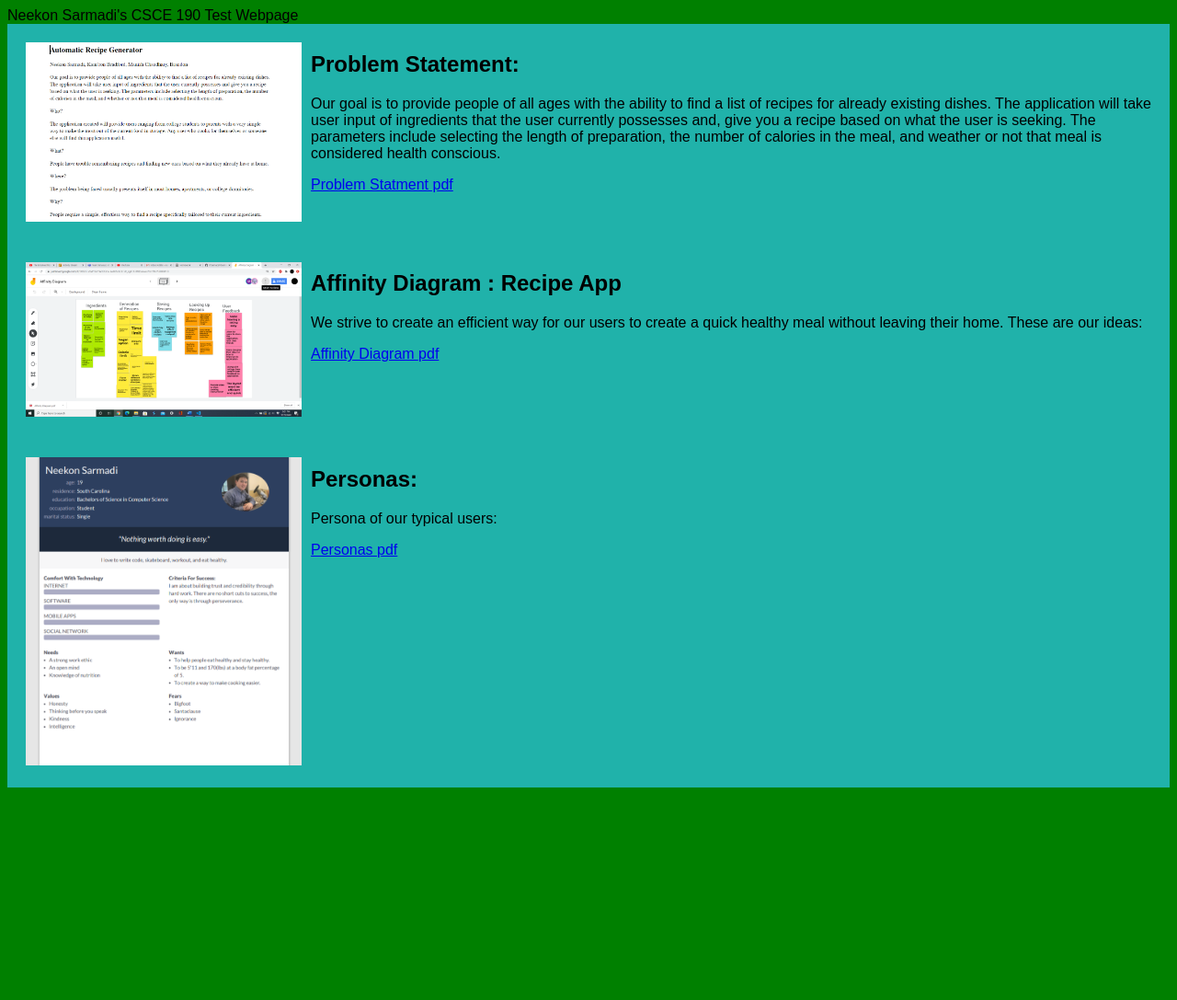
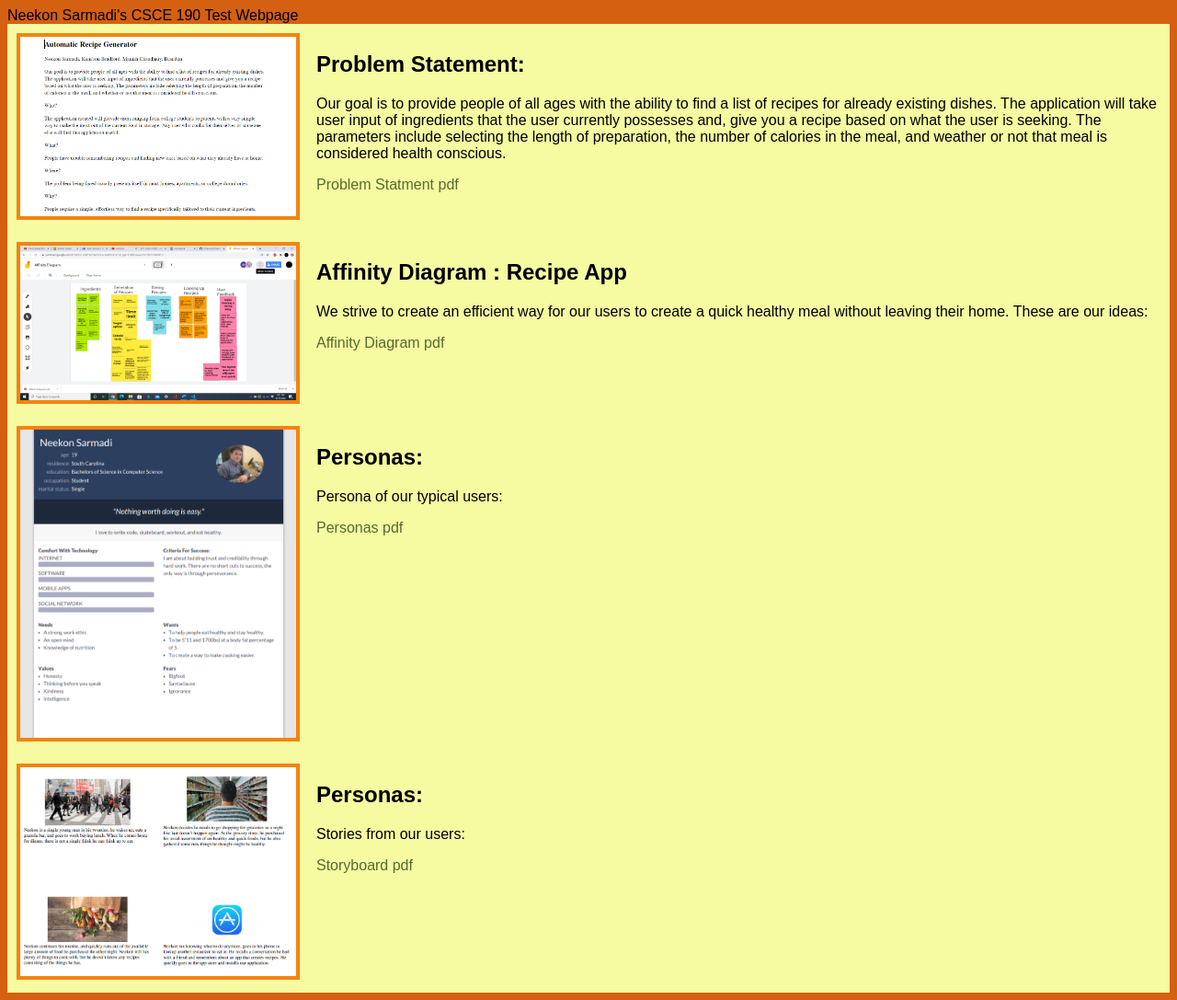
Before and after one commit to NSarmadi/NSarmadi.github.io, a plain HTML site: page index.html in a window 1280 px wide. Shown: the whole page at 92% size. Before the commit the page ends 864 px from the top, so only its background shows below. Drawn offline with Linux system fonts and the light colour scheme.

Commit message:
Add files via upload

```diff
--- a/index.html
+++ b/index.html
@@ -43,5 +43,18 @@
                 <a href="Files/Personas.pdf">Personas pdf</a>
             </section>
         </section>
+
+
+         <!--Storyboard-->
+         <section class="assignment">
+            <a href="Files/story-boardall.pdf"><img src="Images/story-boardall.png"></a>
+            <section class="ass-details">
+                <h2> Personas:  </h2>
+                <p>
+                  Stories from our users:
+                </p>
+                <a href="Files/story-boardall.pdf">Storyboard pdf</a>
+            </section>
+        </section>
     </body>
 </html>
--- a/styles.css
+++ b/styles.css
@@ -1,20 +1,26 @@
 body {
-    background: green;
+    background: #D66011;
     font-family:Arial, Helvetica, sans-serif;
 }
 
 .assignment {
     display:flex;
     padding:10px;
-    background: lightseagreen
+    background: #F6FAA1;
 }
 
 .assignment img {
     width:300px;
-    padding:10px;
+    margin-right: 18px;
+    border: 4px solid #F28410;
 }
 
 h1 {
     color: purple;
     text-align: center;
 }
+
+a{
+    text-decoration:none;
+    color: #556B2F;
+}
```
Also changed, not shown: Images/story-boardall.png (added), 1 other file.
